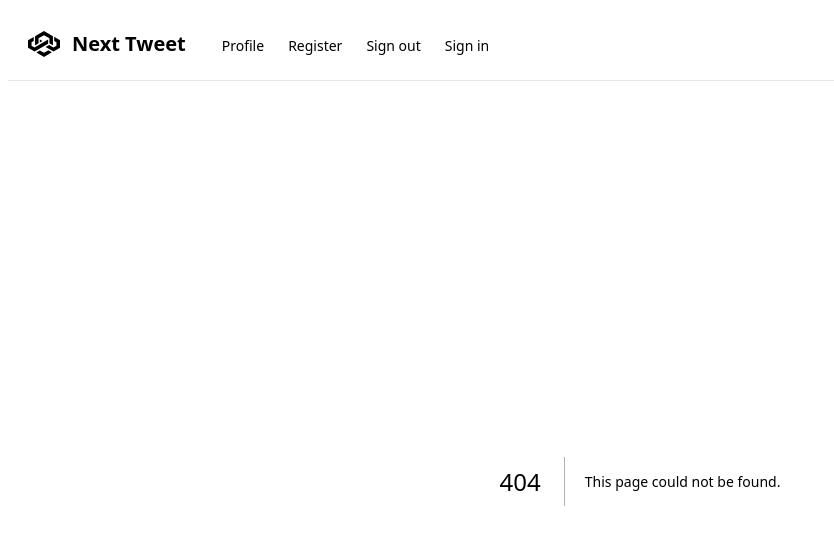
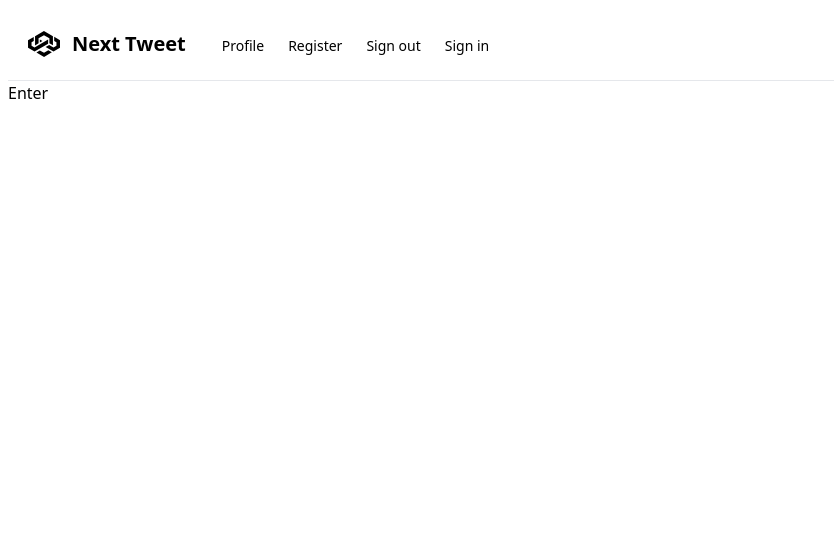
Before and after one commit to yse-yoo/next_tweet_2023_ig22, a Next.js app in the folder client/: page /auth/regist in a window 1280 px wide. Before the commit this address had no page. Shown: the top 544 px of the page, without its empty margins (0-834 px from the left). Built offline with nearby package versions, Linux system fonts and the light colour scheme.

Commit message:
add regist page

```diff
--- /dev/null
+++ b/client/app/auth/regist/page.tsx
@@ -0,0 +1,9 @@
+const RegistPage = () => {
+    return (
+        <div>
+            Enter
+        </div>
+    );
+}
+
+export default RegistPage;
```
